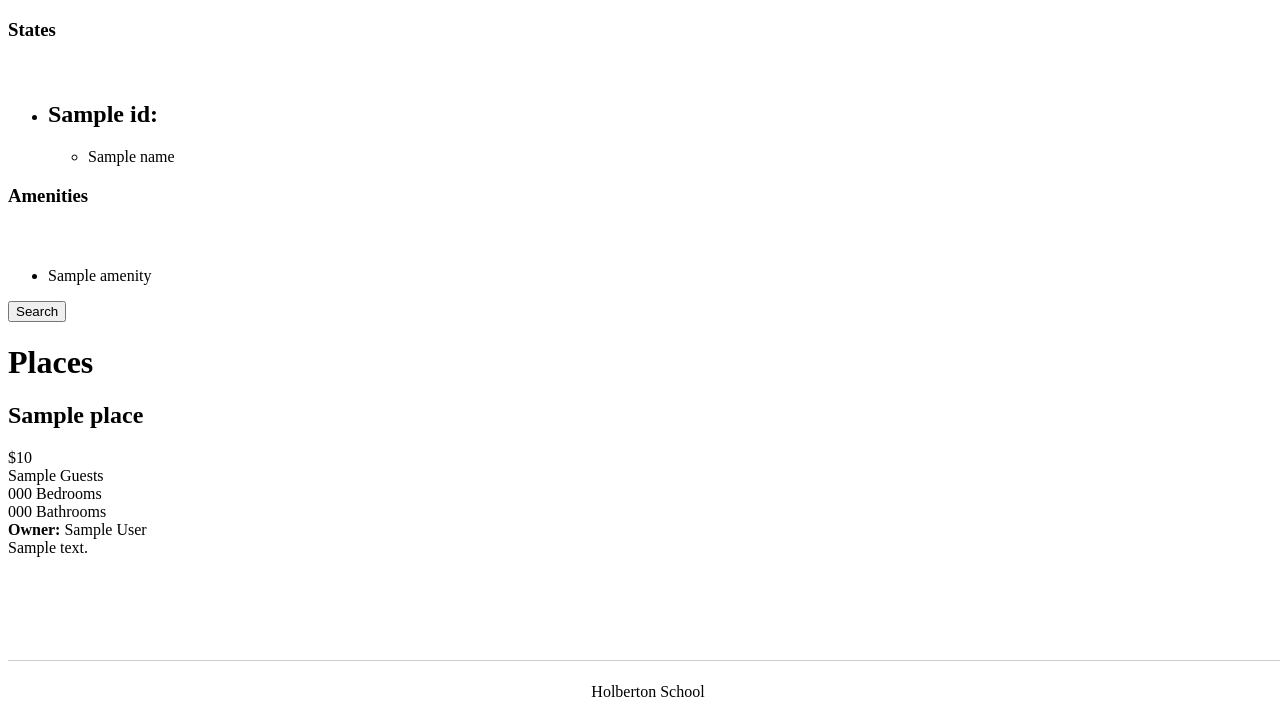
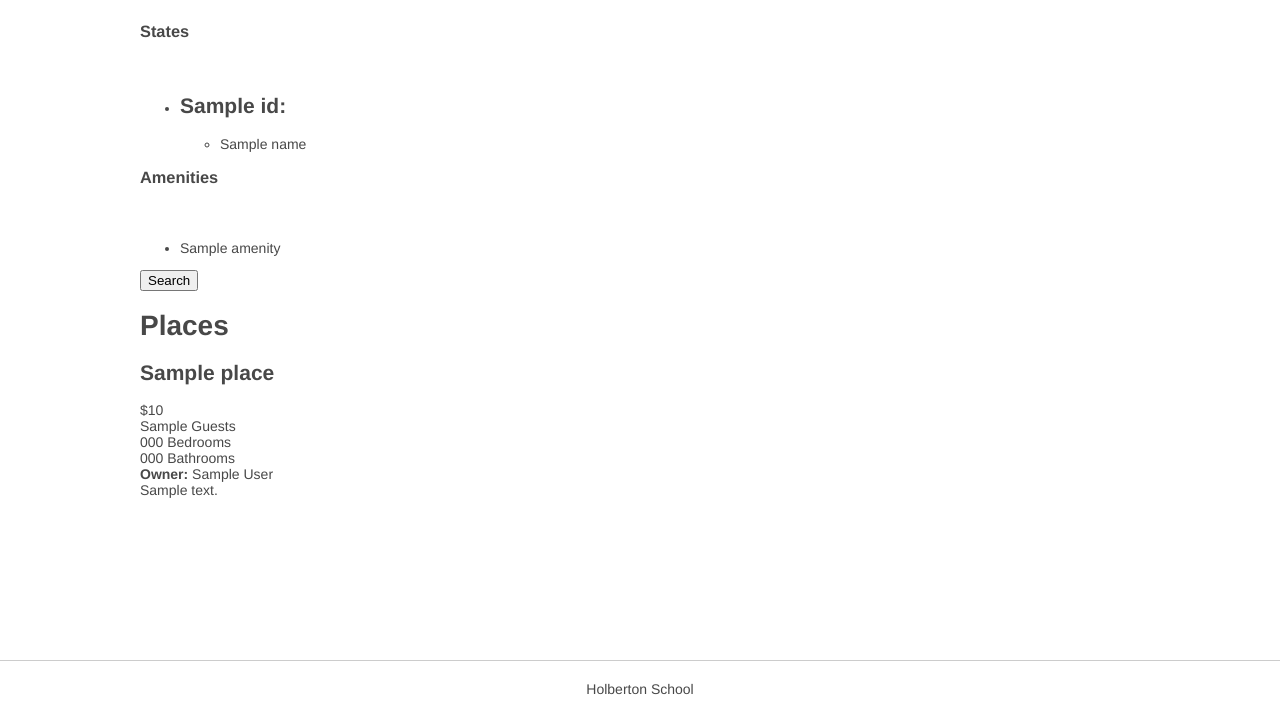
Before and after one commit to tundelarge/AirBnB_clone_v4, a Flask app: template web_dynamic/templates/0-hbnb.html in a window 1280 px wide. Shown: the part 79-800 px from the top of the page. Run offline with Flask 3, Linux system fonts and the light colour scheme; the template is opened without the code that fills it: most values are stand-ins (such as "Sample title", 1, 10 or a date in 2020).

Commit message:
Update 4-common.css

```diff
--- a/web_dynamic/static/styles/4-common.css
+++ b/web_dynamic/static/styles/4-common.css
@@ -1 +1,11 @@
-qwertyu
+body {
+    margin: 0;
+    padding: 0;
+    color: #484848;
+    font-size: 14px;
+    font-family: Circular,"Helvetica Neue",Helvetica,Arial,sans-serif;
+}
+body .container {
+    max-width: 1000px;
+    margin: 30px auto;
+}
```
